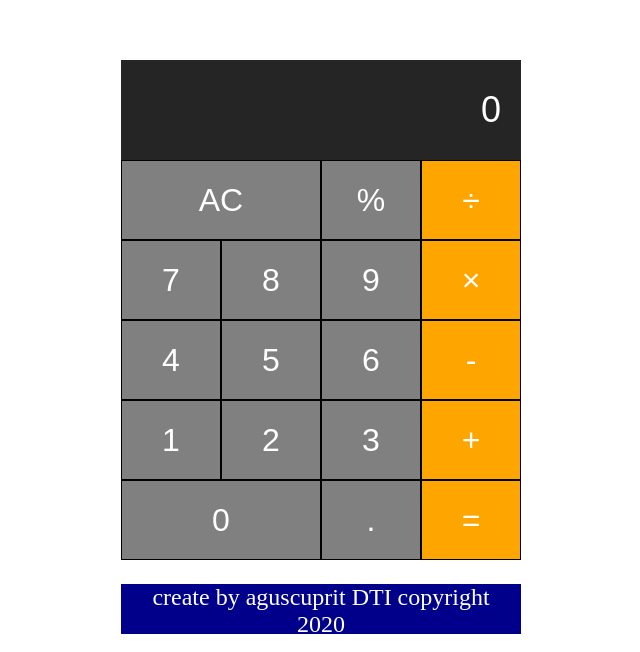
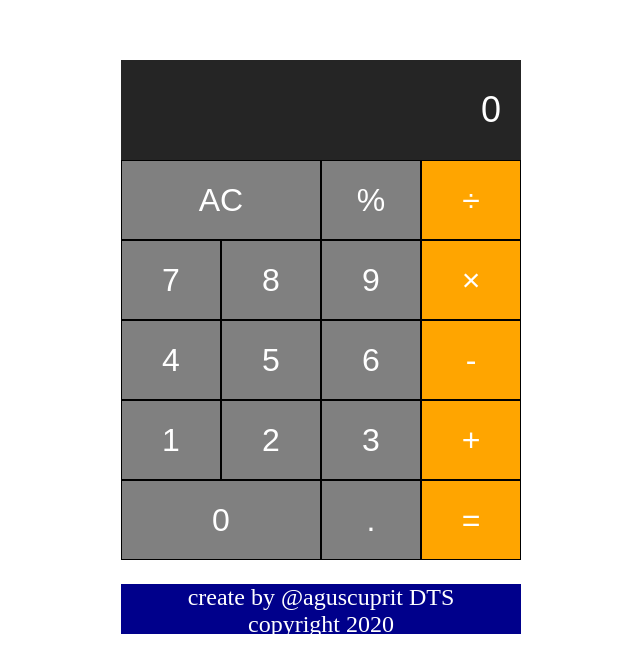
Before and after one commit to aguspur88/Caculator, a plain HTML site: page index.html in a window 1280 px wide. Shown: the part 148-800 px from the top of the page, without its empty margins (319-959 px from the left). Drawn offline with Linux system fonts and the light colour scheme.

Commit message:
Update index.html

```diff
--- a/index.html
+++ b/index.html
@@ -3,7 +3,7 @@
   <head>
     <meta charset="utf-8">
     <meta name="viewport" content="width=device-width, initial-scale=1.0">
-    <title>Calculator</title>
+    <title>Calculator v.acx.dts.20.0.001</title>
     <link rel="stylesheet" href="stylesheet.css">
   </head>
   <body>
@@ -39,7 +39,7 @@
           <button class="equal-sign">=</button>
         </div>
         <div class="me">
-          <p>create by aguscuprit DTI copyright 2020</p>
+          <p>create by @aguscuprit DTS copyright 2020</p>
         </div>
       </div>
     </div>
```
